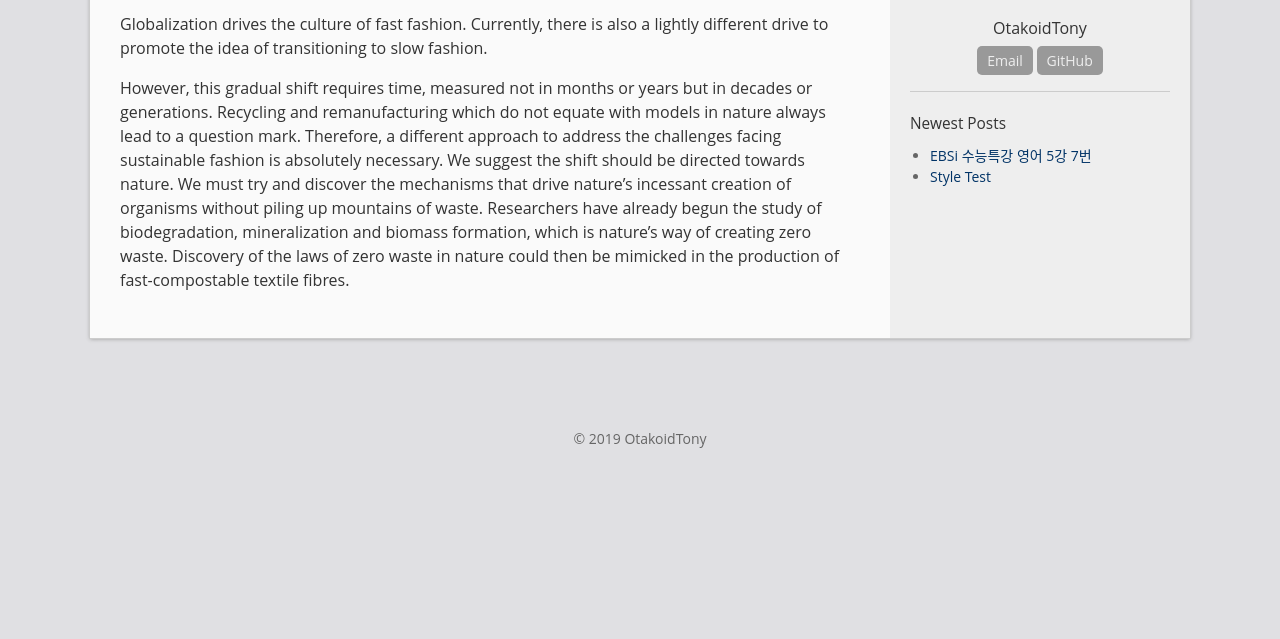
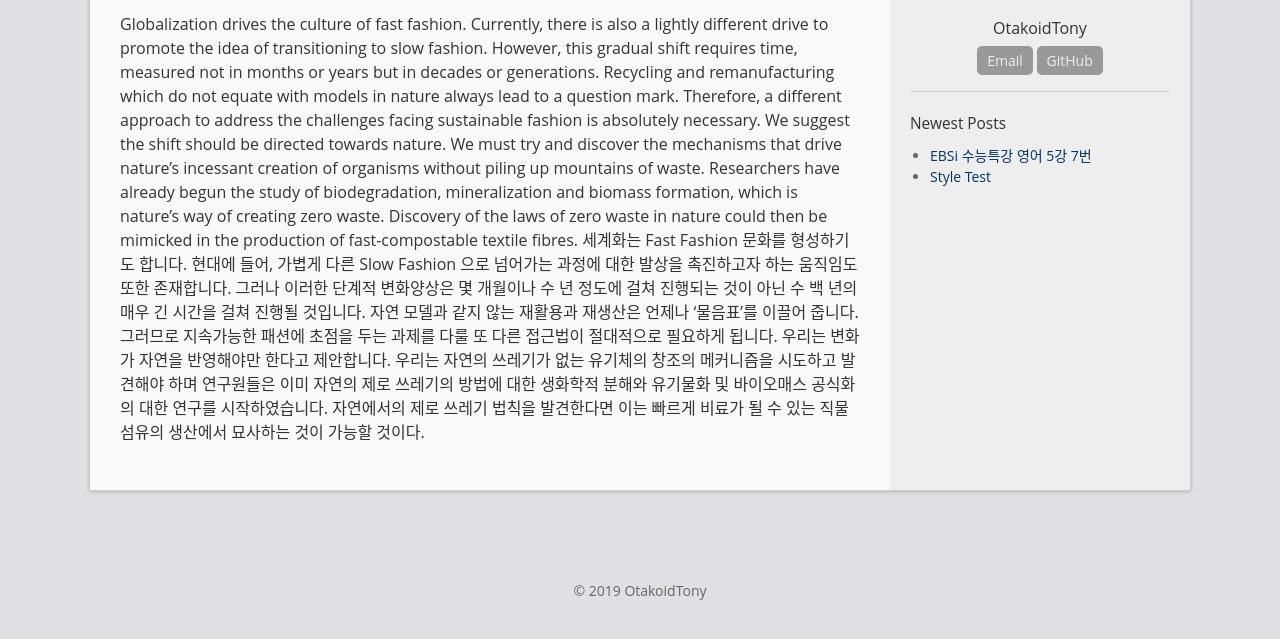
Before and after one commit to OtakoidTony/EnglishEBSi, a Jekyll site: the page built from _posts/2014-12-31-welcome-to-jekyll.markdown, in a window 1280 px wide, cut to the strip 261-922 px from the top of the page. Shown: the top 639 px of the strip. Built offline with Jekyll 4.4.1, drawn with Linux system fonts in a browser that asks for light colours.

Commit message:
Update 2014-12-31-welcome-to-jekyll.markdown

```diff
--- a/_posts/2014-12-31-welcome-to-jekyll.markdown
+++ b/_posts/2014-12-31-welcome-to-jekyll.markdown
@@ -3,11 +3,9 @@ layout: post
 title:  "EBSi 수능특강 영어 5강 7번"
 date:   2019-03-03 09:00:13
 categories: jekyll update
-permalink: /archivers/hello
+permalink: /archivers/507
 ---
 
-Globalization drives the culture of fast fashion. Currently, there is also a lightly different drive to promote the idea of transitioning to slow fashion.
-
+Globalization drives the culture of fast fashion. Currently, there is also a lightly different drive to promote the idea of transitioning to slow fashion. However, this gradual shift requires time, measured not in months or years but in decades or generations. Recycling and remanufacturing which do not equate with models in nature always lead to a question mark. Therefore, a different approach to address the challenges facing sustainable fashion is absolutely necessary. We suggest the shift should be directed towards nature. We must try and discover the mechanisms that drive nature’s incessant creation of organisms without piling up mountains of waste. Researchers have already begun the study of biodegradation, mineralization and biomass formation, which is nature’s way of creating zero waste. Discovery of the laws of zero waste in nature could then be mimicked in the production of fast-compostable textile fibres.
 <!--more-->
-
-However, this gradual shift requires time, measured not in months or years but in decades or generations. Recycling and remanufacturing which do not equate with models in nature always lead to a question mark. Therefore, a different approach to address the challenges facing sustainable fashion is absolutely necessary. We suggest the shift should be directed towards nature. We must try and discover the mechanisms that drive nature’s incessant creation of organisms without piling up mountains of waste. Researchers have already begun the study of biodegradation, mineralization and biomass formation, which is nature’s way of creating zero waste. Discovery of the laws of zero waste in nature could then be mimicked in the production of fast-compostable textile fibres.
+세계화는 Fast Fashion 문화를 형성하기도 합니다. 현대에 들어, 가볍게 다른 Slow Fashion 으로 넘어가는 과정에 대한 발상을 촉진하고자 하는 움직임도 또한 존재합니다. 그러나 이러한 단계적 변화양상은 몇 개월이나 수 년 정도에 걸쳐 진행되는 것이 아닌 수 백 년의 매우 긴 시간을 걸쳐 진행될 것입니다. 자연 모델과 같지 않는 재활용과 재생산은 언제나 ‘물음표’를 이끌어 줍니다. 그러므로 지속가능한 패션에 초점을 두는 과제를 다룰 또 다른 접근법이 절대적으로 필요하게 됩니다. 우리는 변화가 자연을 반영해야만 한다고 제안합니다. 우리는 자연의 쓰레기가 없는 유기체의 창조의 메커니즘을 시도하고 발견해야 하며 연구원들은 이미 자연의 제로 쓰레기의 방법에 대한 생화학적 분해와 유기물화 및 바이오매스 공식화의 대한 연구를 시작하였습니다. 자연에서의 제로 쓰레기 법칙을 발견한다면 이는 빠르게 비료가 될 수 있는 직물 섬유의 생산에서 묘사하는 것이 가능할 것이다.
```
